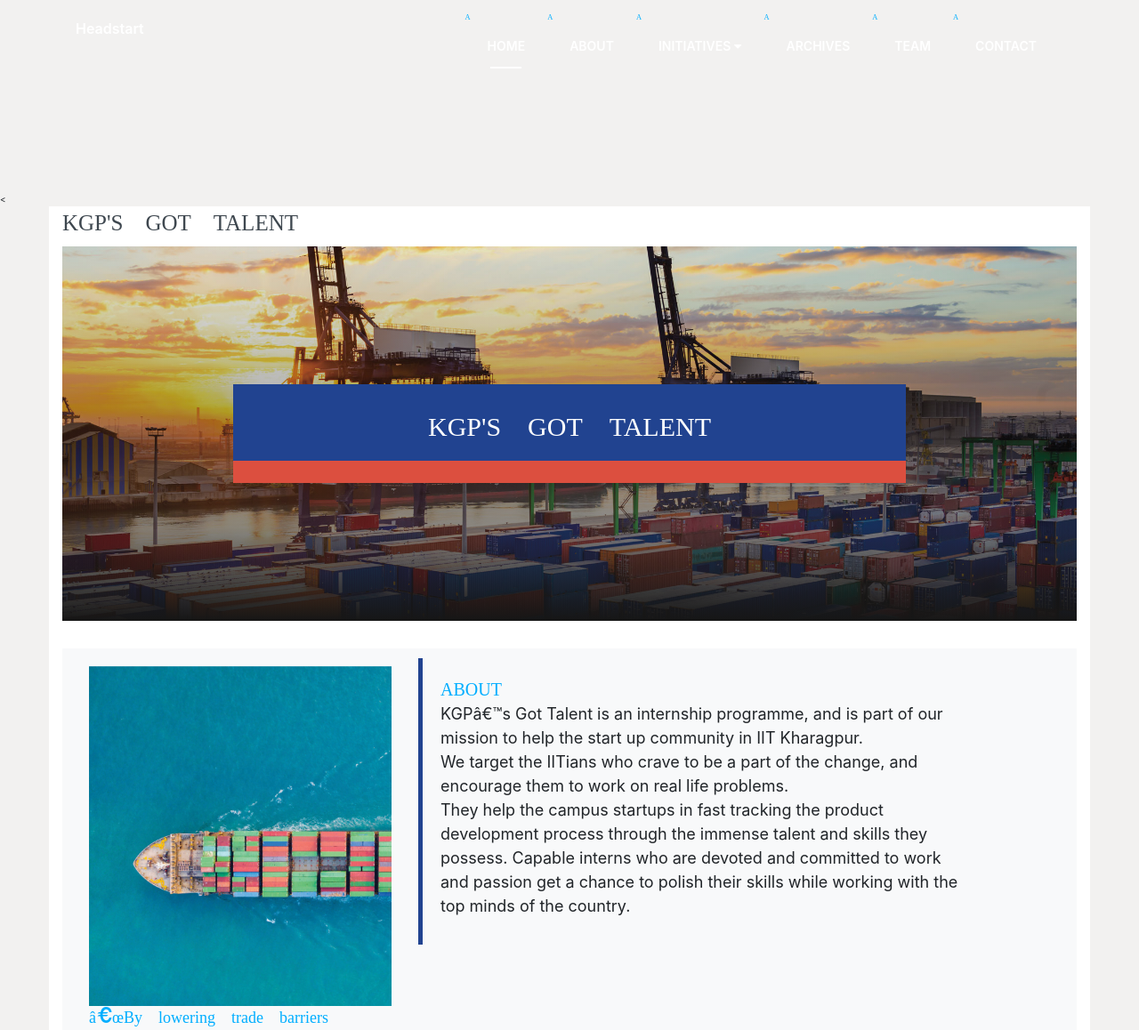
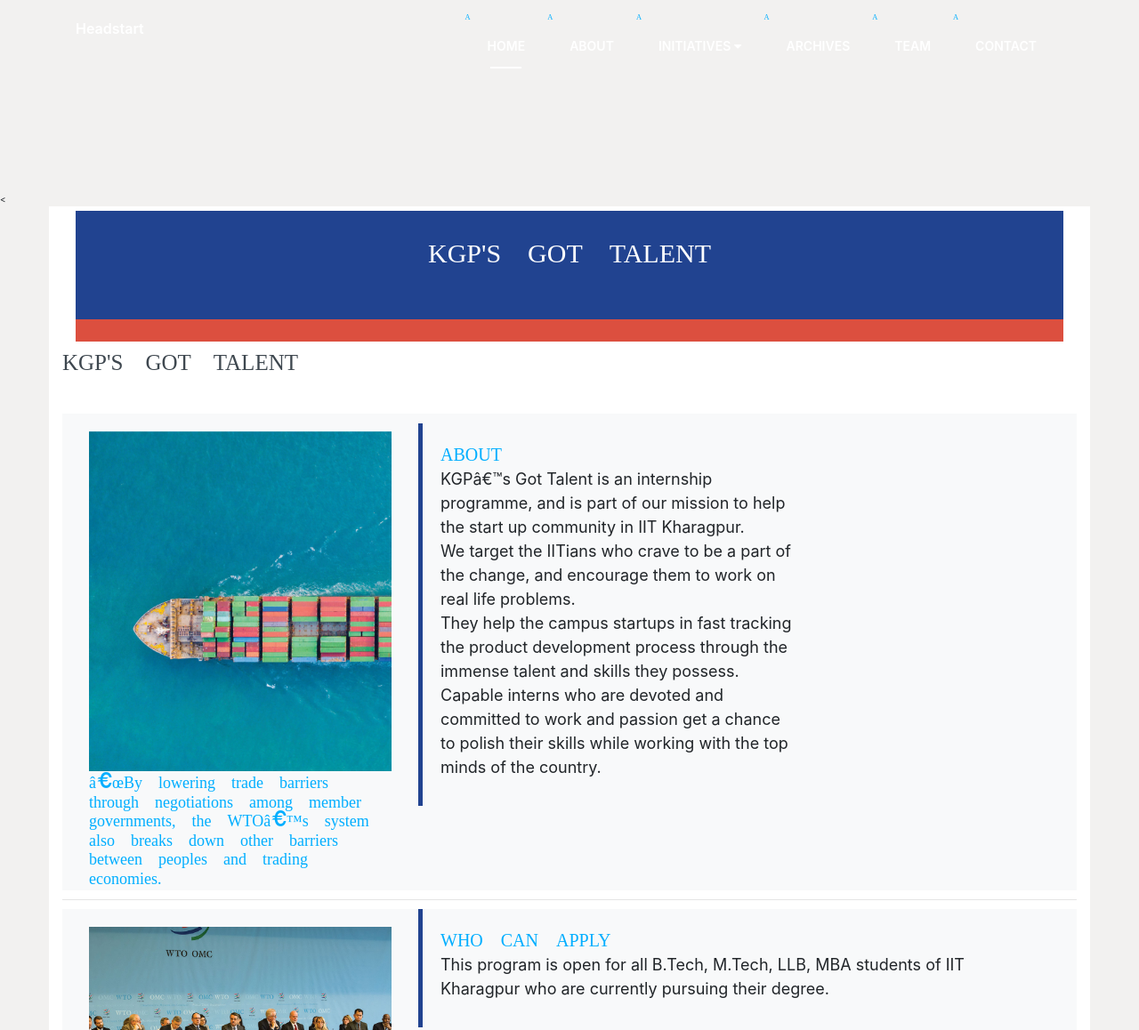
Before and after one commit to Aditya-Mettu/KGPgotTalent.github.io, a plain HTML site: page index.html in a window 1280 px wide. Shown: the top 1158 px of the page at 89% size. Drawn offline with nearby package versions, Linux system fonts and the light colour scheme; a script that the page names is missing; files whose address does not match are found by name; a web font is replaced by a local one.

Commit message:
Update index.html

```diff
--- a/index.html
+++ b/index.html
@@ -160,7 +160,17 @@
 <!-- Constrain the page display within the window -->
 
 <div id="page" class fc >
+
+
 <!-- Display a banner on the page -->
+
+
+        <div class="col-xl-12 col-lg-12">
+          <h1 class="text-white center-text" data-aos="fade-up"></h1>
+          <h1 class="paralargetext text-white bluebg redborder" data-aos="flip-left" style="width: 100%; margin-left: 00%;font-family: arial;font-size: 30px">KGP'S GOT TALENT<br><br></h1>
+        </div>
+
+
 
 
   <h1>KGP'S GOT TALENT</h1>
@@ -175,14 +185,8 @@
 
 
     <!-- Header -->
-    <header class="masthead">
-      <div class="container">
-        <div class="col-xl-12 col-lg-12">
-          <h1 class="text-white center-text" data-aos="fade-up"></h1>
-          <h1 class="paralargetext text-white bluebg redborder" data-aos="flip-left" style="width: 70%; margin-left: 15%;font-family: arial;font-size: 30px">KGP'S GOT TALENT</h1>
-        </div>
-      </div>
-    </header>
+
+
     <p><br></p>
     <!-- Global rules section -->
     <section id="global_trade_rules" class="projects-section bg-light">
@@ -194,7 +198,7 @@
 
             <h2 class="blue" data-aos="flip-left" data-aos-easing="ease-out-cubic" style="font-size: 18px">“By lowering trade barriers through negotiations among member governments, the WTO’s system also breaks down other barriers between peoples and trading economies.</h2>
           </div>
-          <div class="col-xl-8 col-lg-7" style="padding-right: 8%;padding-top: 1%">
+          <div class="col-xl-8 col-lg-7" style="padding-right: 25%;padding-top: 1%">
             <div class="featured-text text-lg-left"  data-aos="fade-left">
               <h2 class="blue" data-aos="zoom-in" id="about">ABOUT</h2>
               <p style="font-size: 18px">KGP’s Got Talent is an internship programme, and is part of our mission to help the start up community in IIT Kharagpur.<br> We target the IITians who crave to be a part of the change, and encourage them to work on real life problems.<br>
```
